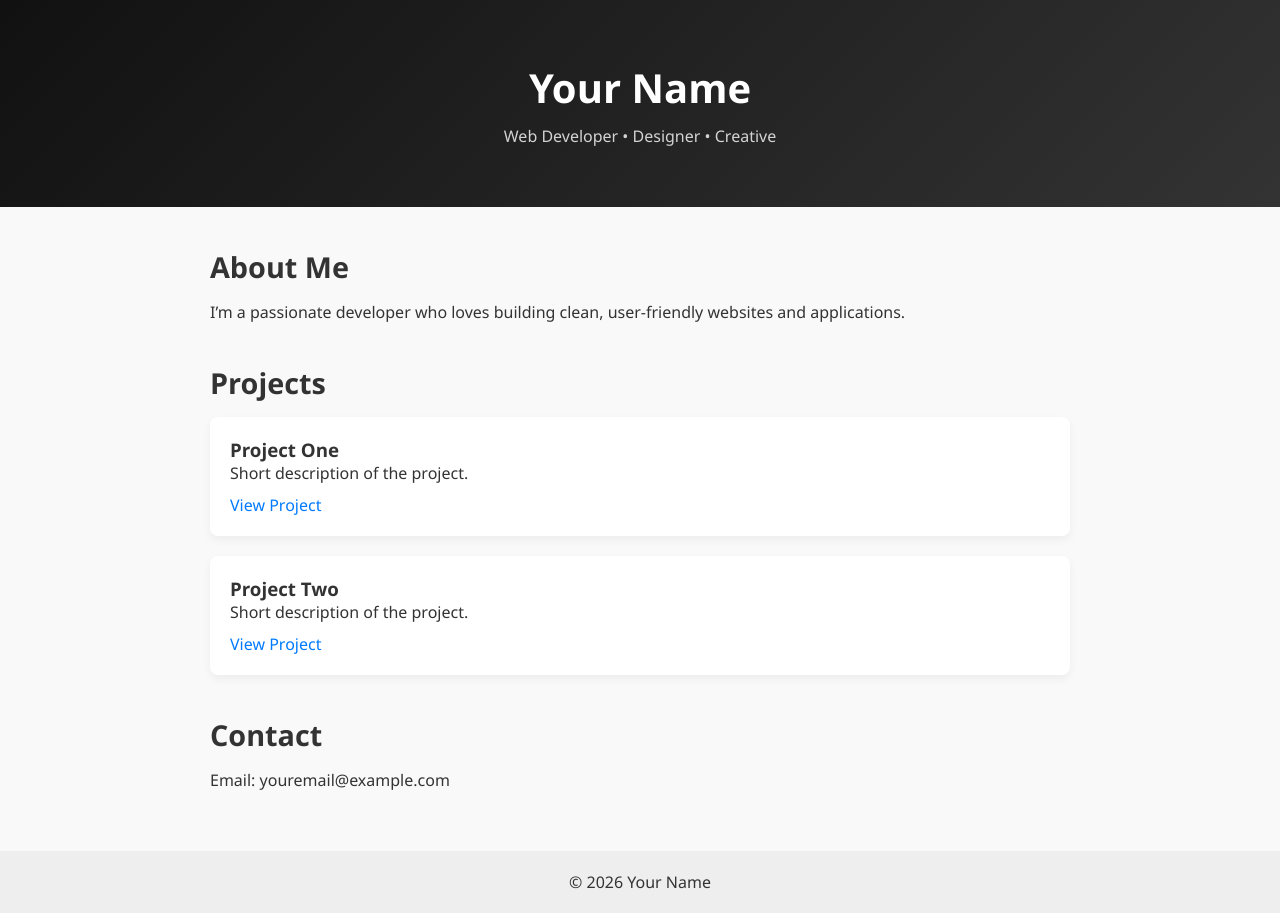
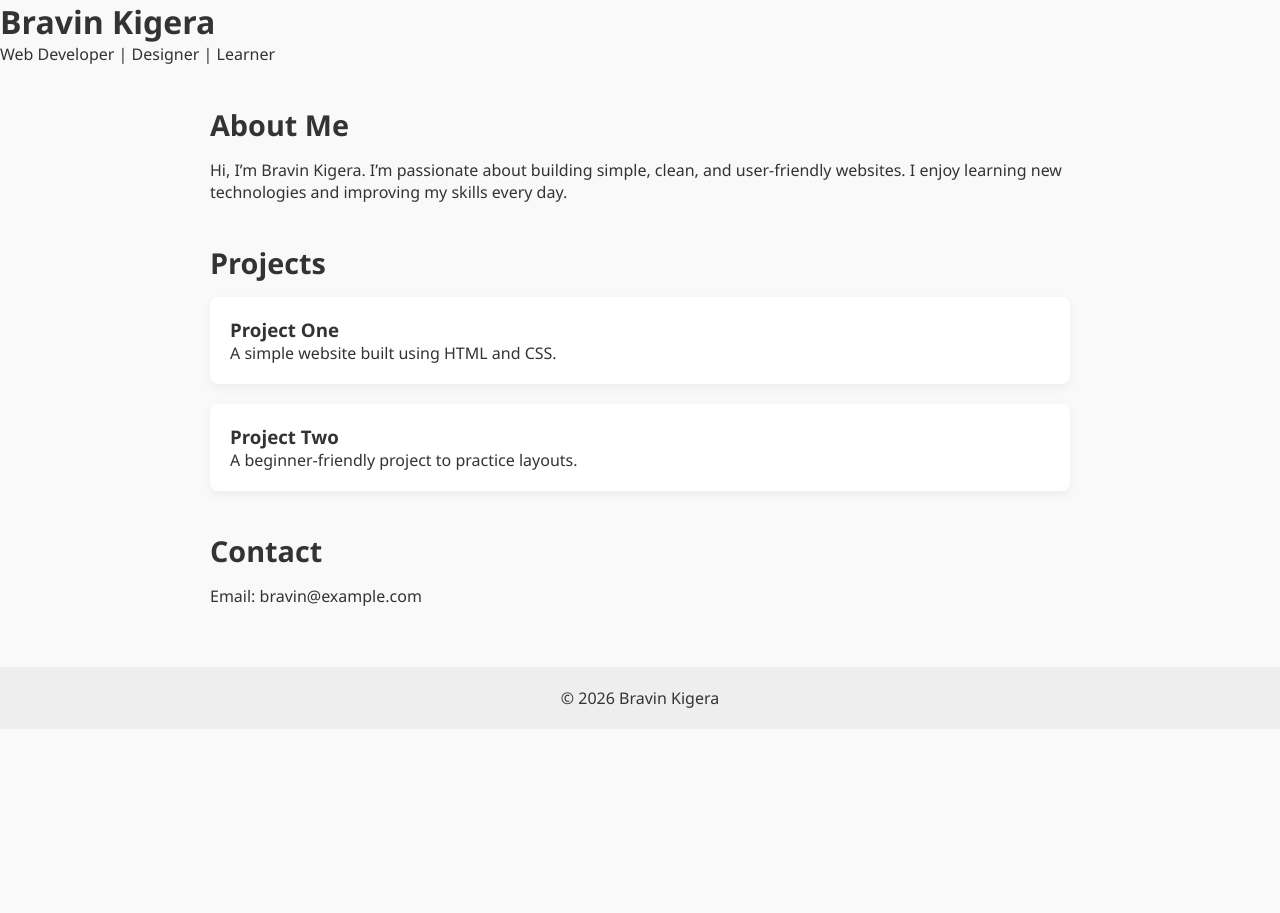
Before and after one commit to brkigera-sys/Portfolio, a plain HTML site: page index.html in a window 1280 px wide. After the commit the page ends 800 px from the top, so only its background shows below. Drawn offline with Linux system fonts and the light colour scheme.

Commit message:
Update index.html

```diff
--- a/index.html
+++ b/index.html
@@ -1,49 +1,46 @@
 <!DOCTYPE html>
 <html lang="en">
 <head>
-  <meta charset="UTF-8" />
-  <meta name="viewport" content="width=device-width, initial-scale=1.0" />
-  <title>Your Name | Portfolio</title>
-  <link rel="stylesheet" href="style.css" />
+    <meta charset="UTF-8">
+    <meta name="viewport" content="width=device-width, initial-scale=1.0">
+    <title>Bravin Kigera | Portfolio</title>
+    <link rel="stylesheet" href="style.css">
 </head>
 <body>
 
-  <header class="hero">
-    <h1>Your Name</h1>
-    <p>Web Developer • Designer • Creative</p>
+    <header>
+        <h1>Bravin Kigera</h1>
+        <p>Web Developer | Designer | Learner</p>
     </header>
 
     <section class="about">
         <h2>About Me</h2>
         <p>
-      I’m a passionate developer who loves building clean, user-friendly
-      websites and applications.
+            Hi, I’m Bravin Kigera. I’m passionate about building simple, clean,
+            and user-friendly websites. I enjoy learning new technologies and
+            improving my skills every day.
         </p>
     </section>
 
     <section class="projects">
         <h2>Projects</h2>
-
         <div class="project-card">
             <h3>Project One</h3>
-      <p>Short description of the project.</p>
-      <a href="#">View Project</a>
+            <p>A simple website built using HTML and CSS.</p>
         </div>
-
         <div class="project-card">
             <h3>Project Two</h3>
-      <p>Short description of the project.</p>
-      <a href="#">View Project</a>
+            <p>A beginner-friendly project to practice layouts.</p>
         </div>
     </section>
 
     <section class="contact">
         <h2>Contact</h2>
-    <p>Email: youremail@example.com</p>
+        <p>Email: bravin@example.com</p>
     </section>
 
     <footer>
-    <p>© 2026 Your Name</p>
+        <p>© 2026 Bravin Kigera</p>
     </footer>
 
 </body>
```
Lines whose indentation alone changed are shown as unchanged.
